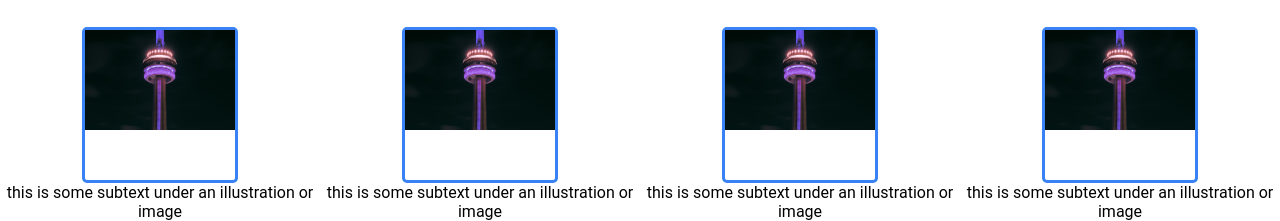
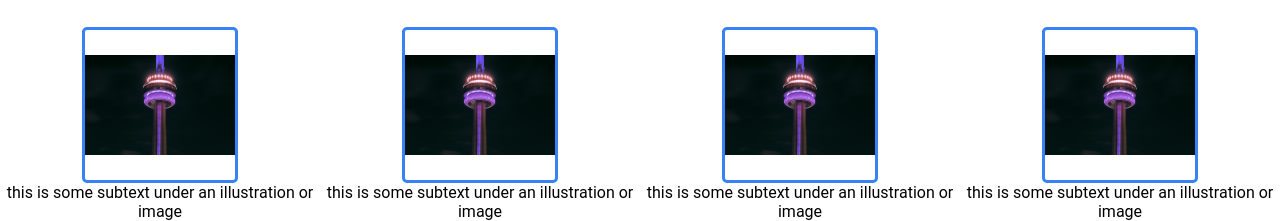
Before and after one commit to devosm/odin-landing-page, a plain HTML site: page index.html in a window 1280 px wide. Shown: the part 585-806 px from the top of the page. Drawn offline with Linux system fonts and the light colour scheme.

Commit message:
Fixing image size on Github Pages

```diff
--- a/style.css
+++ b/style.css
@@ -125,8 +125,12 @@ p {
     border-color: #3882F6;
     border-radius: 5px;
     border-style: solid;
+    display: flex;
+    justify-content: center;
+    align-items: center;
 }
 
 img {
-    width: 150px;
+    max-width: 100%;
+    max-height: 100%;
 }
```
